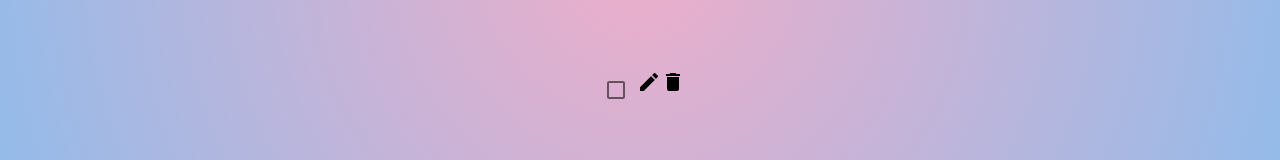
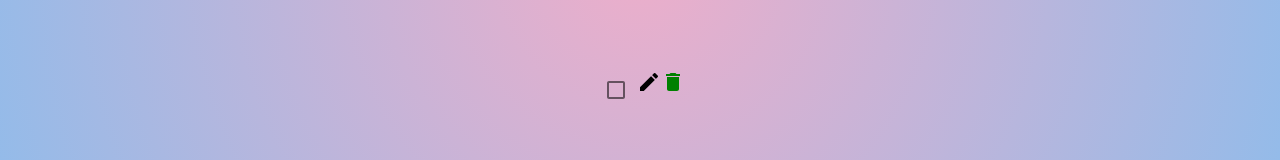
Before and after one commit to 2021-IBM-Accelerate-SW-Track/lab-1-team-11, a React (Create React App) app: page / in a window 1280 px wide. Shown: the part 244-404 px from the top of the page. Built offline with nearby package versions, Linux system fonts and the light colour scheme.

Commit message:
initial commit

```diff
--- a/src/component/todo/todo.css
+++ b/src/component/todo/todo.css
@@ -1,21 +1,11 @@
-/* #deleteBtn {
-  float: right;
-  margin-right: 60px;
-  padding-left: 100px;
-  size: 50px;
+#deleteBtn {
   color: green;
-} */
+}
 
 #deleteBtn:hover {
   color: red;
 }
 
-/* #editBtn {
-  float: right;
-  margin-right: 100px;
-  padding-right: 45;
-} */
-
 #editBtn:hover {
   color: orange;
 }
```
